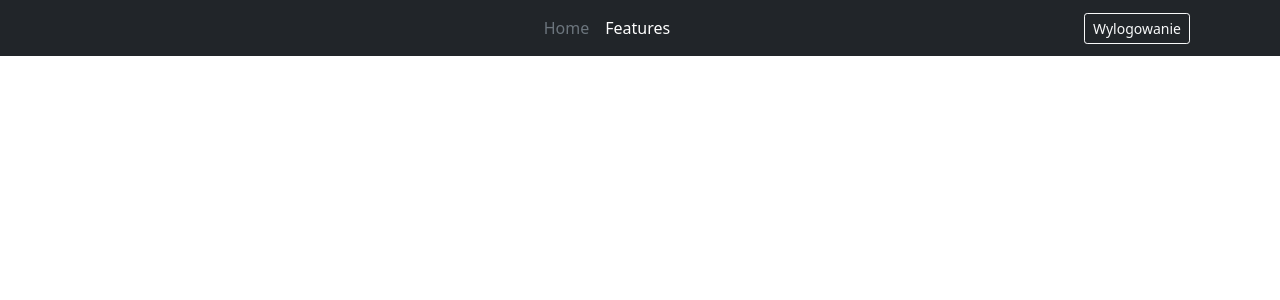
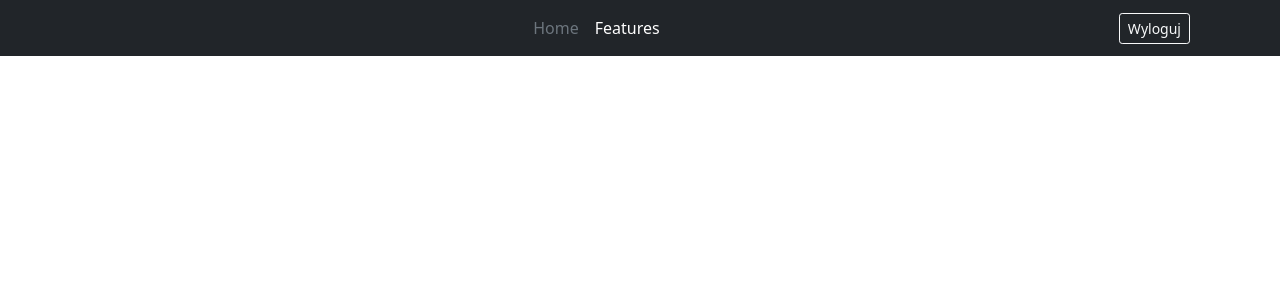
Before and after one commit to Hypnos86/WIiR-KO, a Django app: page /card/1/ in a window 1280 px wide. Shown: the top 300 px of the page. Run offline with Django 4.2, Linux system fonts and the light colour scheme; the visitor is signed in with stand-in values (Sample User, id 1); data that the repository does not hold is empty; some libraries are stand-ins or nearby versions.

Commit message:
add chcanges in front

```diff
--- a/main/templates/base.html
+++ b/main/templates/base.html
@@ -42,17 +42,15 @@
 {%if user.is_authenticated%}
 <header class="p-2 bg-dark text-white">
     <div class="container">
-      <div class="d-flex flex-wrap align-items-center justify-content-center justify-content-lg-start">
-        <a href="/" class="d-flex align-items-center mb-2 mb-lg-0 text-white text-decoration-none">
-          <svg class="bi me-2" width="40" height="32" role="img" aria-label="Bootstrap"><use xlink:href="#bootstrap"></use></svg>
-        </a>
+      <div class="d-flex flex-wrap align-items-center">
+        <a href="/" class="d-flex align-items-center mb-2 mb-lg-0 text-white text-decoration-none"></a>
 
-        <ul class="nav col-12 col-lg-auto me-lg-auto mb-2 justify-content-center mb-md-0">
+        <ul class="nav col-12 col-lg-auto me-lg-auto mb-2  mb-md-0">
           <li><a href="#" class="nav-link px-2 text-secondary">Home</a></li>
           <li><a href="#" class="nav-link px-2 text-white">Features</a></li>
         </ul>
         <div class="text-end">
-          <button type="button" class="btn btn-outline-light me-2 btn-sm">Wylogowanie</button>
+          <button type="button" class="btn btn-outline-light me-2 btn-sm">Wyloguj</button>
         </div>
       </div>
     </div>
--- a/main/templates/main/unit_county_main.html
+++ b/main/templates/main/unit_county_main.html
@@ -2,8 +2,14 @@
 {%load static%}
 {%block content%}
 <div class="container">
-    {%for unit in units%}
-    <a href="{%url 'main:unit_details' slug unit.slug%}">{{unit}}</a>
-    {%endfor%}
+    <ul class="list-group">
+        {%for unit in units%}
+
+        <li class="list-group-item">
+            <a href="{%url 'main:unit_details' slug unit.slug%}">{{unit}}</a>
+        </li>
+        {%endfor%}
+    </ul>
+
 </div>
 {%endblock%}
--- a/units/models.py
+++ b/units/models.py
@@ -24,6 +24,7 @@ class TypeUnit(models.Model):
 
     type_short = models.CharField(max_length=30, null=False, verbose_name="Skrócona nazwa")
     type_full = models.CharField(max_length=100, null=False, verbose_name="Pełna nazwa")
+    id_order = models.IntegerField("Kolejność", unique=True, null=True)
 
     def __str__(self):
         return f"{self.type_short}"
```
Also changed, not shown: main/templates/main/welcome.html (+10 -7 lines), main/migrations/0007_alter_countycard_slug.py (added), main/migrations/0008_alter_countycard_slug.py (added), main/migrations/0009_alter_countycard_slug.py (added), main/migrations/0010_alter_countycard_slug.py (added), units/migrations/0009_typeunit_id_order.py (added).
